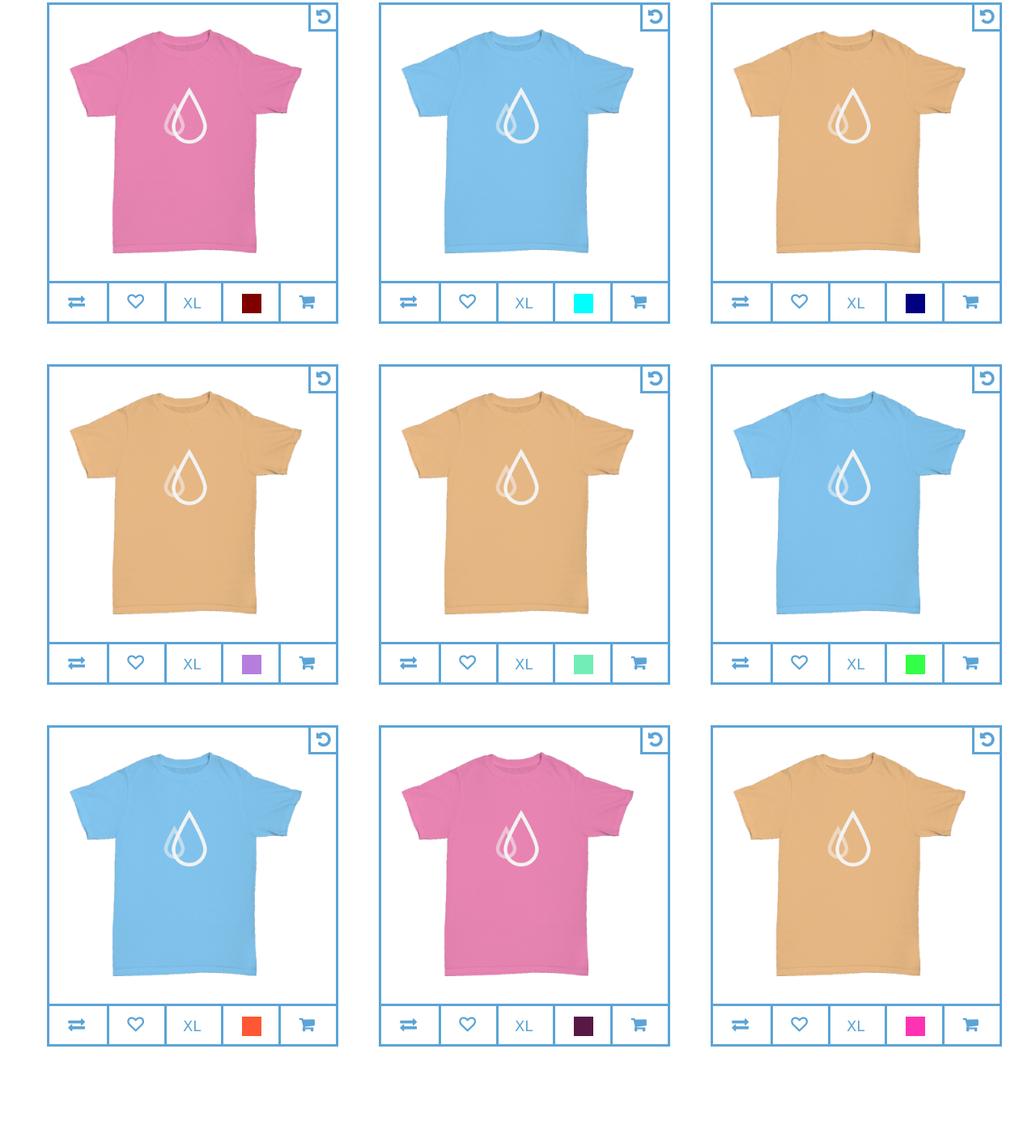
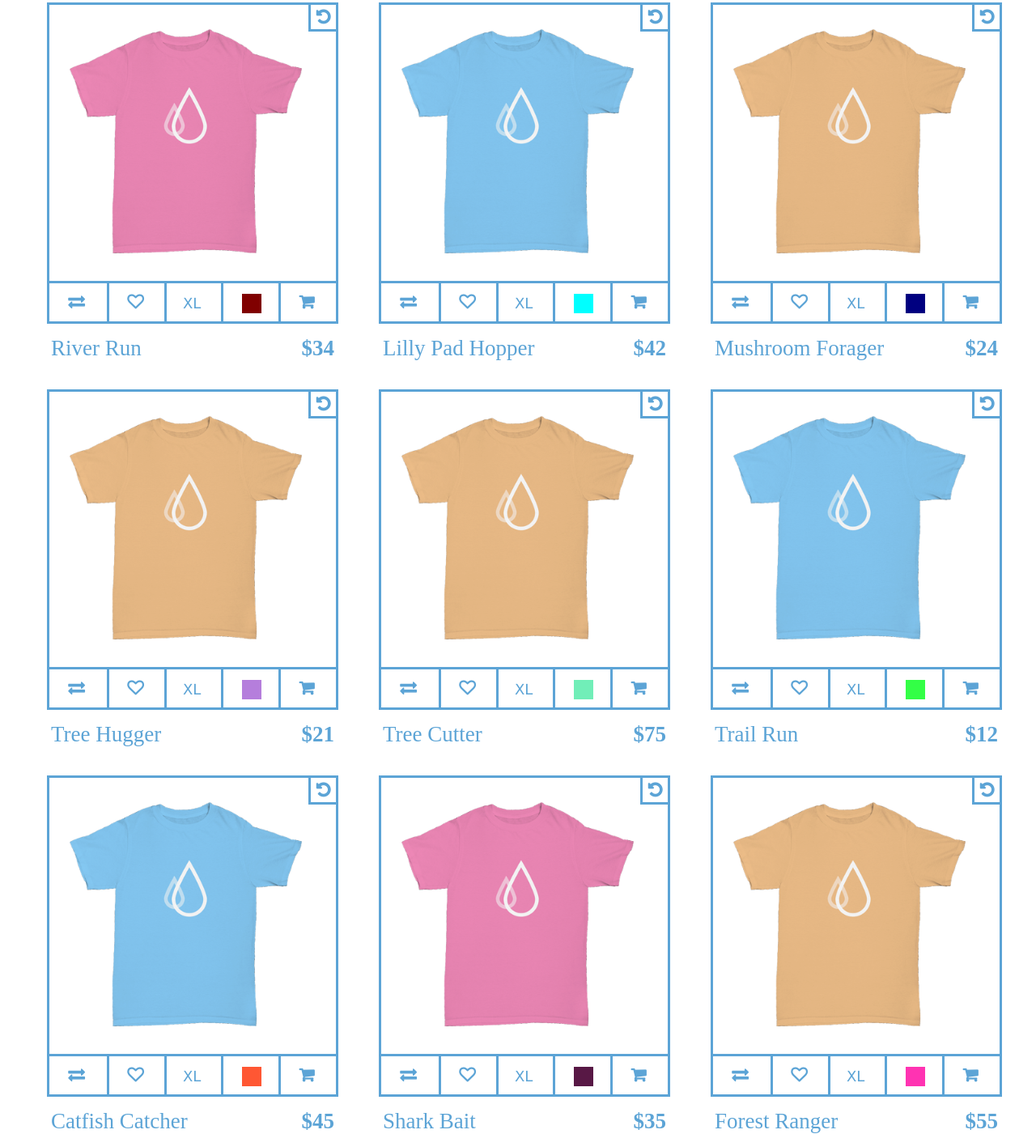
Before and after one commit to lindsma/T-Shirt-Responsive, a plain HTML site: page index.html in a window 1280 px wide. Shown: the part 517-1918 px from the top of the page at 81% size. Before the commit the page ends 1825 px from the top, so only its background shows below. Drawn offline with Linux system fonts and the light colour scheme; files whose address does not match are found by name.

Commit message:
Add t-shirt names and pricing

```diff
--- a/index.html
+++ b/index.html
@@ -323,8 +323,8 @@
     <!-- Shirt #4 product name & price -->
   <li class="product-name-price">
     <ul class="product-name-price">
-      <li class="product-name"></li>
-      <li class="product-price"></li>
+      <li class="product-name">River Run</li>
+      <li class="product-price">$34</li>
     </ul>
   </li>
 </ul>
@@ -402,8 +402,8 @@
     <!-- Shirt #5 product name & price -->
   <li class="product-name-price">
     <ul class="product-name-price">
-      <li class="product-name"></li>
-      <li class="product-price"></li>
+      <li class="product-name">Lilly Pad Hopper</li>
+      <li class="product-price">$42</li>
     </ul>
   </li>
 </ul>
@@ -481,8 +481,8 @@
     <!-- Shirt #6 product name & price -->
   <li class="product-name-price">
     <ul class="product-name-price">
-      <li class="product-name"></li>
-      <li class="product-price"></li>
+      <li class="product-name">Mushroom Forager</li>
+      <li class="product-price">$24</li>
     </ul>
   </li>
 </ul>
@@ -560,8 +560,8 @@
     <!-- Shirt #7 product name & price -->
   <li class="product-name-price">
     <ul class="product-name-price">
-      <li class="product-name"></li>
-      <li class="product-price"></li>
+      <li class="product-name">Tree Hugger</li>
+      <li class="product-price">$21</li>
     </ul>
   </li>
 </ul>
@@ -639,8 +639,8 @@
     <!-- Shirt #8 product name & price -->
   <li class="product-name-price">
     <ul class="product-name-price">
-      <li class="product-name"></li>
-      <li class="product-price"></li>
+      <li class="product-name">Tree Cutter</li>
+      <li class="product-price">$75</li>
     </ul>
   </li>
 </ul>
@@ -718,8 +718,8 @@
     <!-- Shirt #9 product name & price -->
   <li class="product-name-price">
     <ul class="product-name-price">
-      <li class="product-name"></li>
-      <li class="product-price"></li>
+      <li class="product-name">Trail Run</li>
+      <li class="product-price">$12</li>
     </ul>
   </li>
 </ul>
@@ -797,8 +797,8 @@
     <!-- Shirt #10 product name & price -->
   <li class="product-name-price">
     <ul class="product-name-price">
-      <li class="product-name"></li>
-      <li class="product-price"></li>
+      <li class="product-name">Catfish Catcher</li>
+      <li class="product-price">$45</li>
     </ul>
   </li>
 </ul>
@@ -876,8 +876,8 @@
     <!-- Shirt #11 product name & price -->
   <li class="product-name-price">
     <ul class="product-name-price">
-      <li class="product-name"></li>
-      <li class="product-price"></li>
+      <li class="product-name">Shark Bait</li>
+      <li class="product-price">$35</li>
     </ul>
   </li>
 </ul>
@@ -956,8 +956,8 @@
 
   <li class="product-name-price">
     <ul class="product-name-price">
-      <li class="product-name"></li>
-      <li class="product-price"></li>
+      <li class="product-name">Forest Ranger</li>
+      <li class="product-price">$55</li>
     </ul>
   </li>
 </ul>
```
